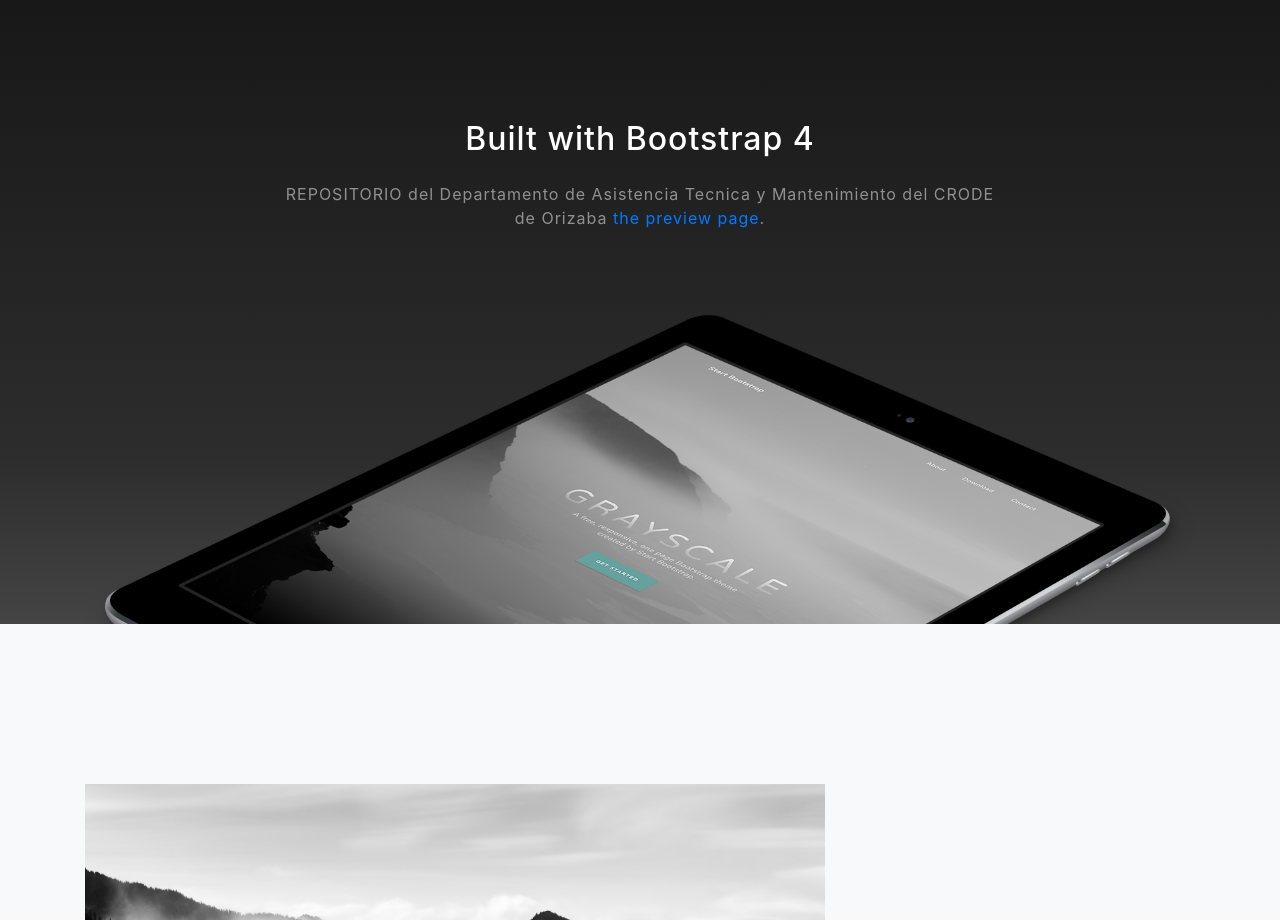
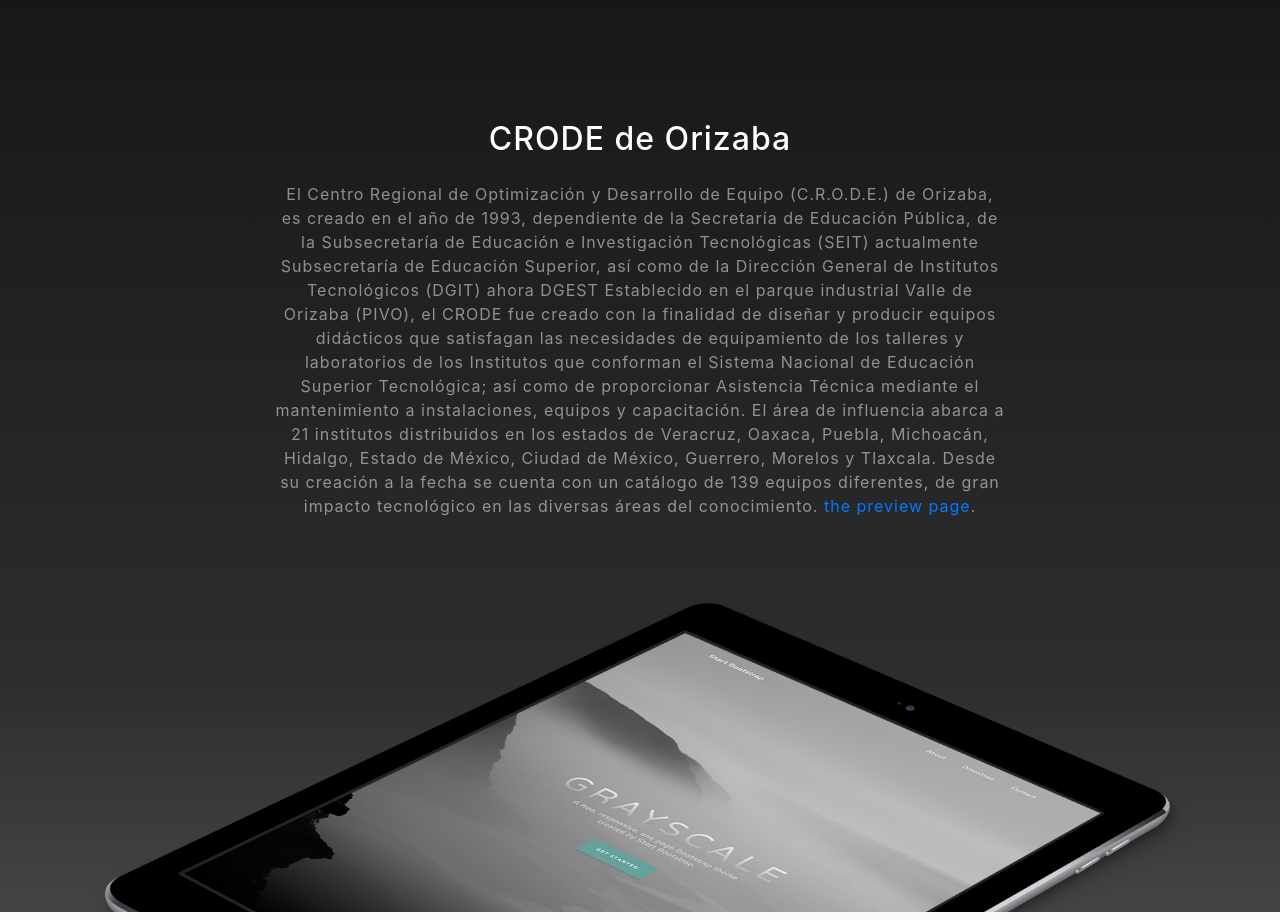
Before and after one commit to eneyvs/Proceso-Del-Departamento-, a website with bundled scripts: page index.html in a window 1280 px wide. Shown: the part 840-1760 px from the top of the page. Built offline with nearby package versions, Linux system fonts and the light colour scheme.

Commit message:
Update index.html

```diff
--- a/index.html
+++ b/index.html
@@ -65,8 +65,8 @@
     <div class="container">
       <div class="row">
         <div class="col-lg-8 mx-auto">
-          <h2 class="text-white mb-4">Built with Bootstrap 4</h2>
-          <p class="text-white-50">REPOSITORIO del Departamento de Asistencia Tecnica y Mantenimiento del CRODE de Orizaba
+          <h2 class="text-white mb-4">CRODE de Orizaba</h2>
+          <p class="text-white-50">El Centro Regional de Optimización y Desarrollo de Equipo (C.R.O.D.E.) de Orizaba, es creado en el año de 1993, dependiente de la Secretaría de Educación Pública, de la Subsecretaría de Educación e Investigación Tecnológicas (SEIT) actualmente Subsecretaría de Educación Superior, así como de la Dirección General de Institutos Tecnológicos (DGIT) ahora DGEST Establecido en el parque industrial Valle de Orizaba (PIVO), el CRODE fue creado con la finalidad de diseñar y producir equipos didácticos que satisfagan las necesidades de equipamiento de los talleres y laboratorios de los Institutos que conforman el Sistema Nacional de Educación Superior Tecnológica; así como de proporcionar Asistencia Técnica mediante el mantenimiento a instalaciones, equipos y capacitación. El área de influencia abarca a 21 institutos distribuidos en los estados de Veracruz, Oaxaca, Puebla, Michoacán, Hidalgo, Estado de México, Ciudad de México, Guerrero, Morelos y Tlaxcala. Desde su creación a la fecha se cuenta con un catálogo de 139 equipos diferentes, de gran impacto tecnológico en las diversas áreas del conocimiento.
             <a href="http://startbootstrap.com/template-overviews/grayscale/">the preview page</a>. </p>
         </div>
       </div>
```
